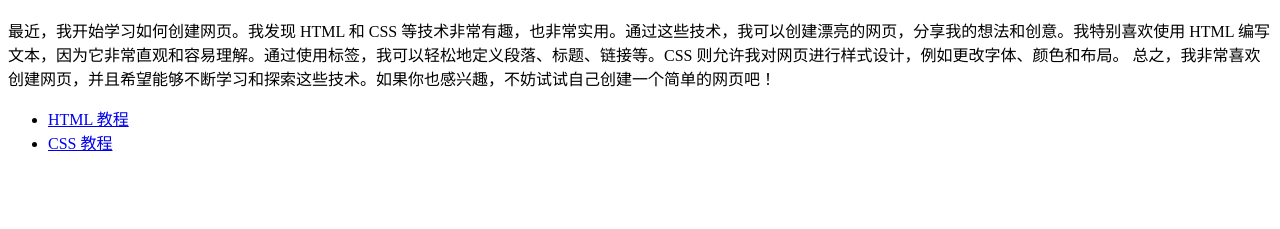
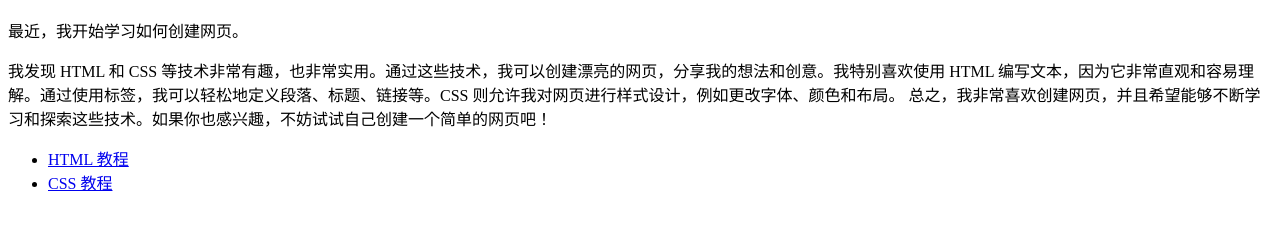
Before and after one commit to haohao101/haohao101.github.io, a plain HTML site: page newone.html in a window 1280 px wide. Shown: the part 57-286 px from the top of the page. Drawn offline with Linux system fonts and the light colour scheme.

Commit message:
Update newone.html

```diff
--- a/newone.html
+++ b/newone.html
@@ -4,7 +4,7 @@
   </head>
   <body>
     <h1>我的网页</h1>
-    <p>最近，我开始学习如何创建网页。我发现 HTML 和 CSS 等技术非常有趣，也非常实用。通过这些技术，我可以创建漂亮的网页，分享我的想法和创意。我特别喜欢使用 HTML 编写文本，因为它非常直观和容易理解。通过使用标签，我可以轻松地定义段落、标题、链接等。CSS 则允许我对网页进行样式设计，例如更改字体、颜色和布局。
+    <p>最近，我开始学习如何创建网页。</p> <p>我发现 HTML 和 CSS 等技术非常有趣，也非常实用。通过这些技术，我可以创建漂亮的网页，分享我的想法和创意。我特别喜欢使用 HTML 编写文本，因为它非常直观和容易理解。通过使用标签，我可以轻松地定义段落、标题、链接等。CSS 则允许我对网页进行样式设计，例如更改字体、颜色和布局。
     总之，我非常喜欢创建网页，并且希望能够不断学习和探索这些技术。如果你也感兴趣，不妨试试自己创建一个简单的网页吧！</p>
     <ul>
       <li><a href="https://www.w3schools.com/html/">HTML 教程</a></li>
```
